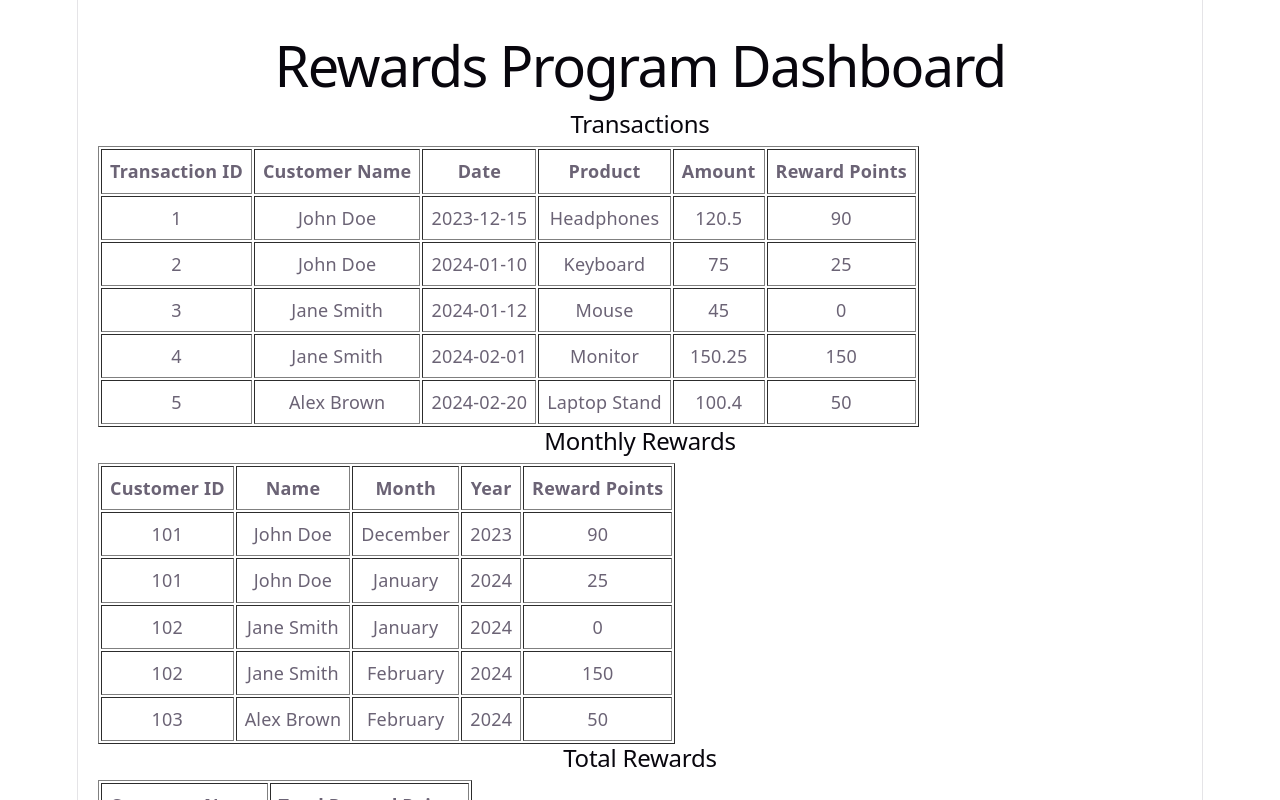
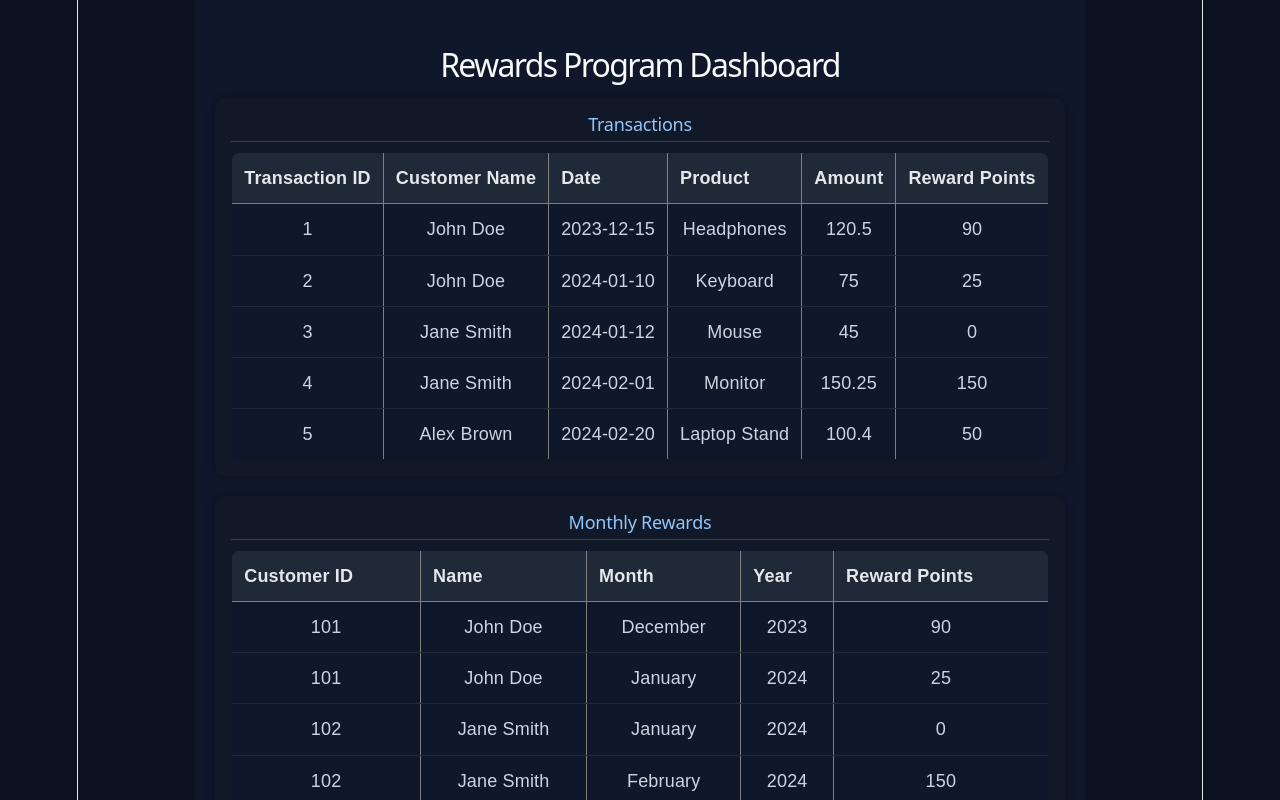
Before and after one commit to kodatinikhil/rewards-program, a React (Vite) app: page / in a window 1280 px wide. Shown: the top 800 px of the page. Built offline with nearby package versions, Linux system fonts and the light colour scheme.

Commit message:
add styles

```diff
--- a/src/App.css
+++ b/src/App.css
@@ -1,184 +1,73 @@
-.counter {
-  font-size: 16px;
-  padding: 5px 10px;
-  border-radius: 5px;
-  color: var(--accent);
-  background: var(--accent-bg);
-  border: 2px solid transparent;
-  transition: border-color 0.3s;
-  margin-bottom: 24px;
-
-  &:hover {
-    border-color: var(--accent-border);
-  }
-  &:focus-visible {
-    outline: 2px solid var(--accent);
-    outline-offset: 2px;
-  }
+body {
+  margin: 0;
+  font-family: Arial, sans-serif;
+  background: #0b1220;
+  color: #e5e7eb;
 }
 
-.hero {
-  position: relative;
-
-  .base,
-  .framework,
-  .vite {
-    inset-inline: 0;
-    margin: 0 auto;
-  }
-
-  .base {
-    width: 170px;
-    position: relative;
-    z-index: 0;
-  }
-
-  .framework,
-  .vite {
-    position: absolute;
-  }
-
-  .framework {
-    z-index: 1;
-    top: 34px;
-    height: 28px;
-    transform: perspective(2000px) rotateZ(300deg) rotateX(44deg) rotateY(39deg)
-      scale(1.4);
-  }
-
-  .vite {
-    z-index: 0;
-    top: 107px;
-    height: 26px;
-    width: auto;
-    transform: perspective(2000px) rotateZ(300deg) rotateX(40deg) rotateY(39deg)
-      scale(0.8);
-  }
+/* Layout */
+.container {
+  max-width: 1100px;
+  margin: auto;
+  padding: 24px;
 }
 
-#center {
-  display: flex;
-  flex-direction: column;
-  gap: 25px;
-  place-content: center;
-  place-items: center;
-  flex-grow: 1;
-
-  @media (max-width: 1024px) {
-    padding: 32px 20px 24px;
-    gap: 18px;
-  }
+/* Title */
+h1 {
+  text-align: center;
+  font-size: 30px;
+  margin-bottom: 24px;
+  color: #f8fafc;
 }
 
-#next-steps {
-  display: flex;
-  border-top: 1px solid var(--border);
-  text-align: left;
-
-  & > div {
-    flex: 1 1 0;
-    padding: 32px;
-    @media (max-width: 1024px) {
-      padding: 24px 20px;
-    }
-  }
-
-  .icon {
-    margin-bottom: 16px;
-    width: 22px;
-    height: 22px;
-  }
-
-  @media (max-width: 1024px) {
-    flex-direction: column;
-    text-align: center;
-  }
+/* Cards */
+.card {
+  background: #111827;
+  border: 1px solid #1f2937;
+  border-radius: 12px;
+  padding: 18px;
+  margin-bottom: 20px;
 }
 
-#docs {
-  border-right: 1px solid var(--border);
-
-  @media (max-width: 1024px) {
-    border-right: none;
-    border-bottom: 1px solid var(--border);
-  }
+/* Section headers */
+h2 {
+  font-size: 18px;
+  margin-bottom: 12px;
+  color: #93c5fd;
+  border-bottom: 1px solid #1f2937;
+  padding-bottom: 6px;
 }
 
-#next-steps ul {
-  list-style: none;
-  padding: 0;
-  display: flex;
-  gap: 8px;
-  margin: 32px 0 0;
-
-  .logo {
-    height: 18px;
-  }
-
-  a {
-    color: var(--text-h);
-    font-size: 16px;
-    border-radius: 6px;
-    background: var(--social-bg);
-    display: flex;
-    padding: 6px 12px;
-    align-items: center;
-    gap: 8px;
-    text-decoration: none;
-    transition: box-shadow 0.3s;
-
-    &:hover {
-      box-shadow: var(--shadow);
-    }
-    .button-icon {
-      height: 18px;
-      width: 18px;
-    }
-  }
-
-  @media (max-width: 1024px) {
-    margin-top: 20px;
-    flex-wrap: wrap;
-    justify-content: center;
-
-    li {
-      flex: 1 1 calc(50% - 8px);
-    }
-
-    a {
-      width: 100%;
-      justify-content: center;
-      box-sizing: border-box;
-    }
-  }
+/* Table */
+table {
+  width: 100%;
+  border-collapse: collapse;
+  background: #0f172a;
+  border-radius: 8px;
+  overflow: hidden;
 }
 
-#spacer {
-  height: 88px;
-  border-top: 1px solid var(--border);
-  @media (max-width: 1024px) {
-    height: 48px;
-  }
+/* Header */
+th {
+  background: #1f2937;
+  text-align: left;
+  padding: 12px;
+  color: #e5e7eb;
 }
 
-.ticks {
-  position: relative;
-  width: 100%;
+/* Cells */
+td {
+  padding: 12px;
+  border-bottom: 1px solid #1f2937;
+  color: #cbd5e1;
+}
 
-  &::before,
-  &::after {
-    content: '';
-    position: absolute;
-    top: -4.5px;
-    border: 5px solid transparent;
-  }
+/* Hover effect */
+tr:hover {
+  background: #1e293b;
+}
 
-  &::before {
-    left: 0;
-    border-left-color: var(--border);
-  }
-  &::after {
-    right: 0;
-    border-right-color: var(--border);
-  }
+/* Empty text */
+p {
+  color: #94a3b8;
 }
--- a/src/App.tsx
+++ b/src/App.tsx
@@ -6,6 +6,8 @@ import { TotalRewardsTable } from "./components/rewards/TotalRewardsTable";
 
 import { Loader } from "./components/common/Loader";
 import { ErrorMessage } from "./components/common/ErrorMessage";
+import { appStyles } from "../src/styles/appStyles";
+import "./App.css";
 
 function App() {
   const {
@@ -24,20 +26,26 @@ function App() {
     return <ErrorMessage message={error} />;
   }
 
-  return (
-    <div style={{ padding: "20px" }}>
-      <h1>Rewards Program Dashboard</h1>
+ return (
+  <div style={appStyles.container}>
+    <h1 style={appStyles.title}>Rewards Program Dashboard</h1>
 
-      <h2>Transactions</h2>
+    <div style={appStyles.card}>
+      <h2 style={appStyles.sectionTitle}>Transactions</h2>
       <TransactionsTable transactions={transactions} />
+    </div>
 
-      <h2>Monthly Rewards</h2>
+    <div style={appStyles.card}>
+      <h2 style={appStyles.sectionTitle}>Monthly Rewards</h2>
       <MonthlyRewardsTable monthlyRewards={monthlyRewards} />
+    </div>
 
-      <h2>Total Rewards</h2>
+    <div style={appStyles.card}>
+      <h2 style={appStyles.sectionTitle}>Total Rewards</h2>
       <TotalRewardsTable totalRewards={totalRewards} />
     </div>
-  );
+  </div>
+);
 }
 
 export default App;
--- /dev/null
+++ b/src/styles/appStyles.js
@@ -0,0 +1,32 @@
+export const appStyles = {
+  container: {
+    maxWidth: "1100px",
+    margin: "0 auto",
+    padding: "20px",
+    fontFamily: "Arial, sans-serif",
+    backgroundColor: "#0f172a",
+    minHeight: "100vh",
+    color: "#e2e8f0",
+  },
+
+  title: {
+    textAlign: "center",
+    fontSize: "32px",
+    marginBottom: "20px",
+  },
+
+  card: {
+    backgroundColor: "#111827",
+    padding: "16px",
+    borderRadius: "10px",
+    marginBottom: "20px",
+    boxShadow: "0 0 10px rgba(0,0,0,0.3)",
+  },
+
+  sectionTitle: {
+    fontSize: "18px",
+    marginBottom: "10px",
+    borderBottom: "1px solid #334155",
+    paddingBottom: "6px",
+  },
+};
```
